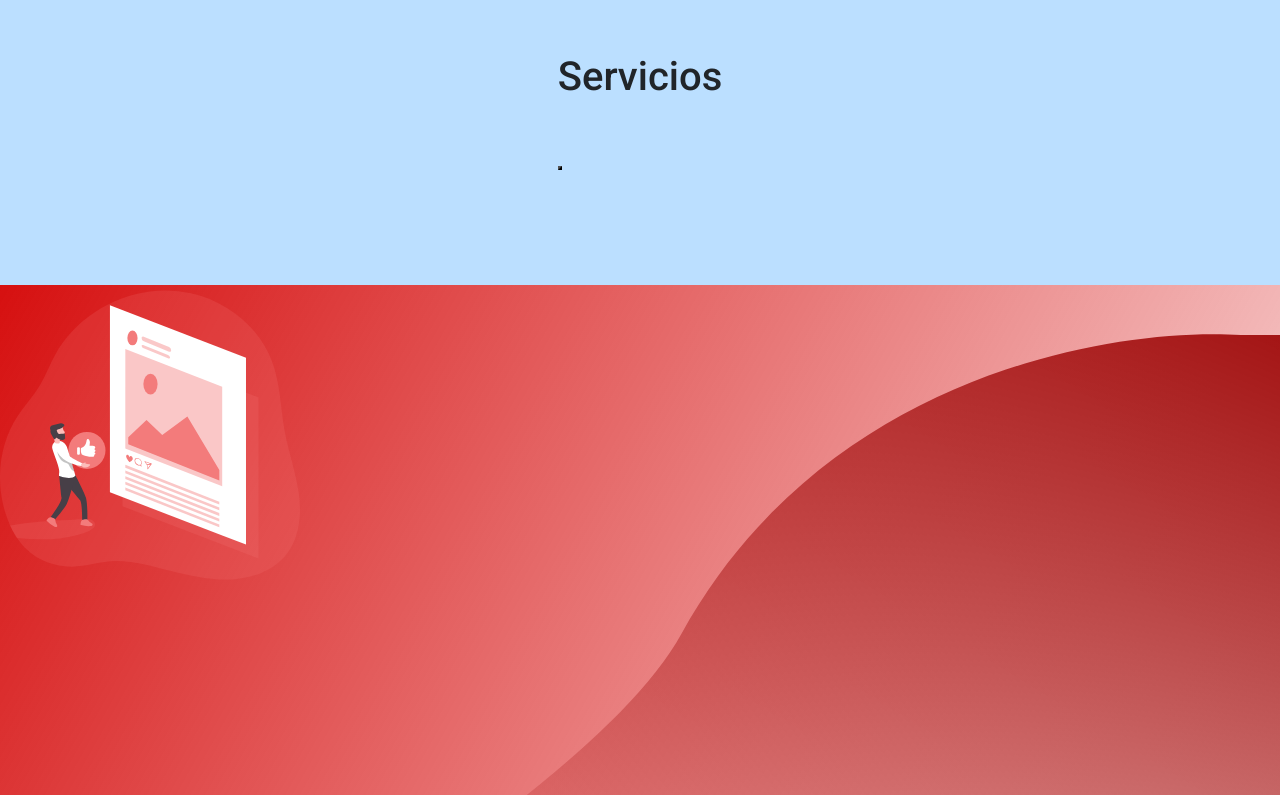
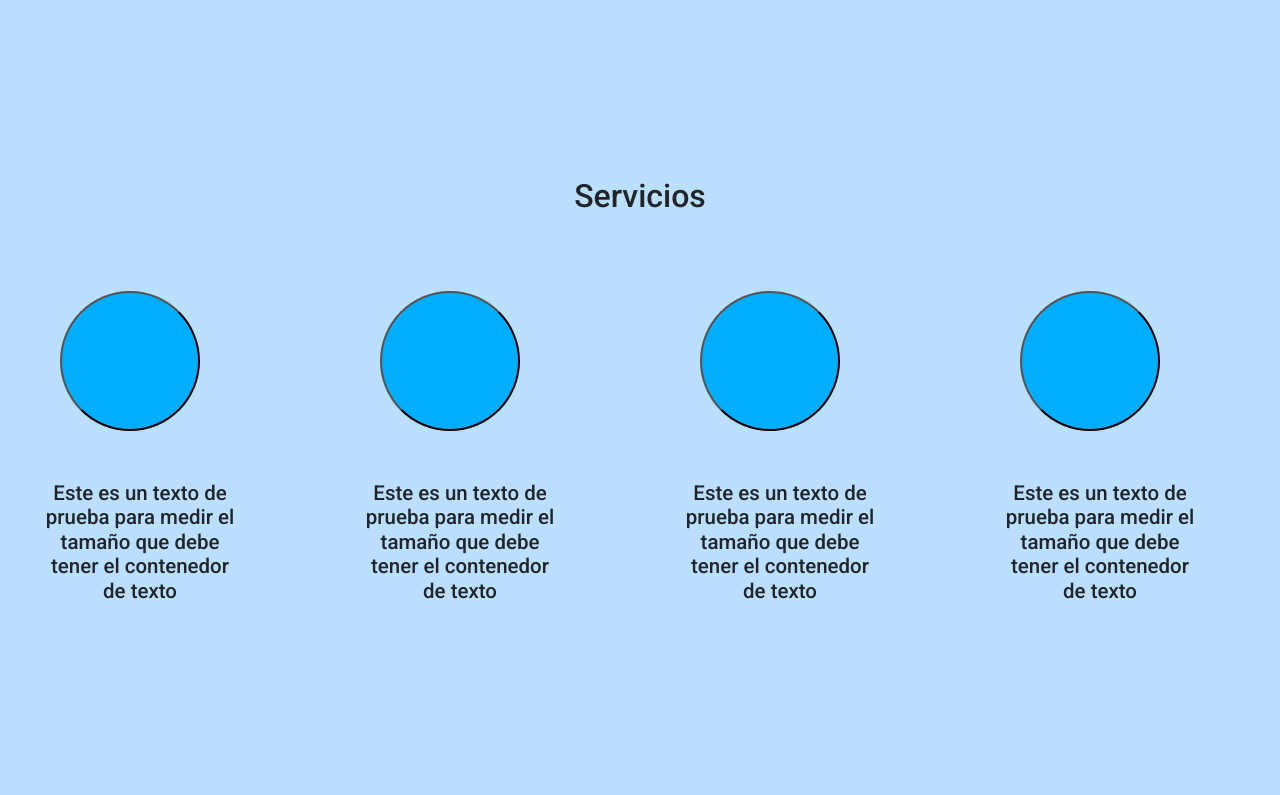
Before and after one commit to zovalger/fupagua-landing, a Next.js app: page / in a window 1280 px wide. Shown: the part 2005-2800 px from the top of the page. Built offline with nearby package versions, Linux system fonts and the light colour scheme.

Commit message:
servicios_temporal

```diff
--- a/components/InfoLanding.jsx
+++ b/components/InfoLanding.jsx
@@ -3,7 +3,9 @@ import Image from 'next/image';
 
 // CSS
 
-import style from '../styles/InfoLanding/Info.module.css'
+import style from '../styles/InfoLanding/Info.module.css';
+
+import styleService from '../styles/InfoLanding/Services.module.css';
 
 export default function InfoLanding(){
     return(
@@ -72,7 +74,8 @@ export default function InfoLanding(){
 
                     <div className={style.container__img}>
 
-                    <iframe src="https://www.google.com/maps/embed?pb=!1m18!1m12!1m3!1d982.5429019353846!2d-67.37264612954458!3d9.919661771995493!2m3!1f0!2f0!3f0!3m2!1i1024!2i768!4f13.1!3m3!1m2!1s0x8c2aa93824029f4d%3A0x9a77658cc988e299!2sFEDE%20-%20GUARICO%20(Fundaci%C3%B3n%20de%20Edificaciones%20Educativa)!5e0!3m2!1ses!2sve!4v1675642361713!5m2!1ses!2sve" allowfullscreen="" loading="lazy" referrerpolicy="no-referrer-when-downgrade"></iframe>
+                    <iframe src="https://www.google.com/maps/embed?pb=!1m14!1m8!1m3!1d1691.3044357309557!2d-67.372931!3d9.919639!3m2!1i1024!2i768!4f13.1!3m3!1m2!1s0x8c2aa93824029f4d%3A0x9a77658cc988e299!2sFEDE%20-%20GUARICO%20(Fundaci%C3%B3n%20de%20Edificaciones%20Educativa)!5e1!3m2!1ses!2sve!4v1675731124734!5m2!1ses!2sve" allowfullscreen="" loading="lazy" referrerpolicy="no-referrer-when-downgrade"></iframe>
+
                     </div>
 
                     <div className={style.container__text}>
@@ -85,30 +88,68 @@ export default function InfoLanding(){
 
             </div>
 
-            <Services />
+            <div className={styleService.container}>
+                <h2>Servicios</h2>
+
+                <div className={styleService.container__slide}>
+
+                        <Services
+                        titulo = "Este es un texto de prueba para medir el tamaño que debe tener el contenedor de texto"
+                        />
+                        <Services
+                           titulo = "Este es un texto de prueba para medir el tamaño que debe tener el contenedor de texto"
+                           />
+                        <Services
+                           titulo = "Este es un texto de prueba para medir el tamaño que debe tener el contenedor de texto"
+                           />
+                            <Services
+                           titulo = "Este es un texto de prueba para medir el tamaño que debe tener el contenedor de texto"
+                           />
+                            <Services
+                           titulo = "Este es un texto de prueba para medir el tamaño que debe tener el contenedor de texto"
+                           />
+                            <Services
+                           titulo = "Este es un texto de prueba para medir el tamaño que debe tener el contenedor de texto"
+                           />
+                            <Services
+                           titulo = "Este es un texto de prueba para medir el tamaño que debe tener el contenedor de texto"
+                           />
+
+
+
+
+                </div>
+
+            </div>
+
         </div>
 
-        // Mapa Fupagua
 
 
 
     )
 }
 
-
+//Servicios
 function Services(props){
     return(
-        <div>
-            <h2>Servicios</h2>
-            <div>
-                <div>
-                    <button>
-                        {/*insert image*/}
-                    </button>
-                    <h2>{props.titulo}</h2>
+
+                <div className={styleService.container__service}>
+
+                    <div className={styleService.container__img}>
+                        <button>
+                            {/*insert image*/ /*cloudynary*/}
+                        </button>
+                    </div>
+
+                    <div className={styleService.container__text}>
+                        <h2>{props.titulo}</h2> {/*De la base de datos*/}
+                    </div>
+
                 </div>
-            </div>
 
-        </div>
+
     )
 }
+
+//Modal de los servicios
--- a/styles/InfoLanding/Info.module.css
+++ b/styles/InfoLanding/Info.module.css
@@ -1,6 +1,6 @@
 .container{
     display: flex;
-    min-width: 100%;
+    max-width: 100%;
     min-height: 100vh;
     flex-direction: column;
     padding: 10px;
--- /dev/null
+++ b/styles/InfoLanding/Services.module.css
@@ -0,0 +1,60 @@
+/* Contenedores principales */
+
+.container{
+    display: flex;
+    min-height: 100vh;
+    max-width: 100%;
+    flex-direction: column;
+    align-items: center;
+    justify-content: center;
+    position: relative;
+    padding: 5px;
+}
+
+.container h2{
+    display: flex;
+   text-align: center;
+   font-size: 2rem;
+}
+
+.container__slide{
+    display: flex;
+    max-width: 100%;
+    flex-direction: row;
+    padding: 20px;
+    overflow-x: scroll;
+    align-items: center;
+}
+
+
+/* Contenedores de servicios */
+
+.container__service{
+    display: flex;
+    min-width: 320px;
+    flex-direction: column;
+    padding: 5px;
+}
+
+.container__img button{
+    display: flex;
+    align-items: center;
+    justify-content: center;
+    border-radius: 5rem;
+    height: 140px;
+    width: 140px;
+    background-color: rgb(0, 174, 255);
+    margin-left: 20px;
+}
+
+.container__text {
+    display: flex;
+    align-items: center;
+    justify-content: center;
+    width: 200px;
+}
+
+.container__text h2 {
+ text-align: center;
+ font-size: 1.28rem;
+}
```
